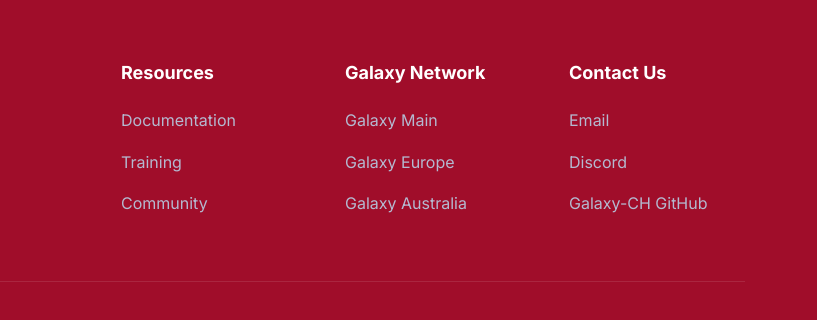
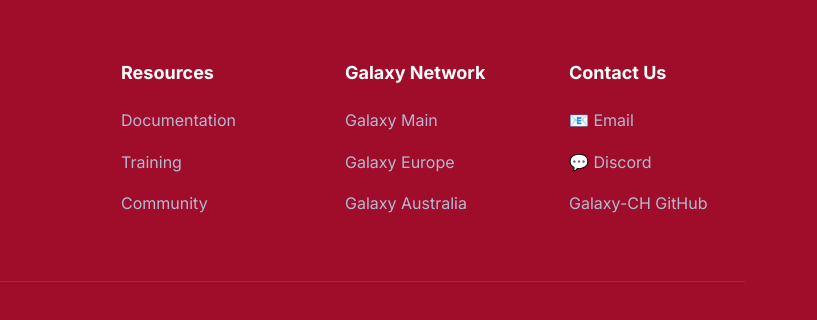
Before and after one commit to GALAXY-CH/landing-page, a plain HTML site: page index.html in a window 1280 px wide. Shown: the part 5854-6174 px from the top of the page, 463-1280 px from the left. Drawn offline with Linux system fonts and the light colour scheme.

Commit message:
Update the discord link to Vipin's invite Add icons to email and discord

```diff
--- a/index.html
+++ b/index.html
@@ -368,9 +368,9 @@
                     <div class="footer-column">
                         <h4 class="footer-heading">Contact Us</h4>
                         <ul class="footer-list">
-                            <li><a href="mailto:support@usegalaxy.ch">Email</a></li>
-                            <li><a href="https://discord.gg/Sc2P4dxUfv">Discord</a></li>
-                            <li><a href="https://github.com/orgs/GALAXY-CH/repositories">Galaxy-CH GitHub</a></li>
+                            <li><a href="mailto:support@usegalaxy.ch">📧 Email</a></li>
+                            <li><a href="https://discord.gg/WPvWeAmQwM">💬 Discord</a></li>
+                            <li><a href="https://github.com/orgs/GALAXY-CH/repositories"> Galaxy-CH GitHub</a></li>
                         </ul>
                     </div>
                 </div>
```
